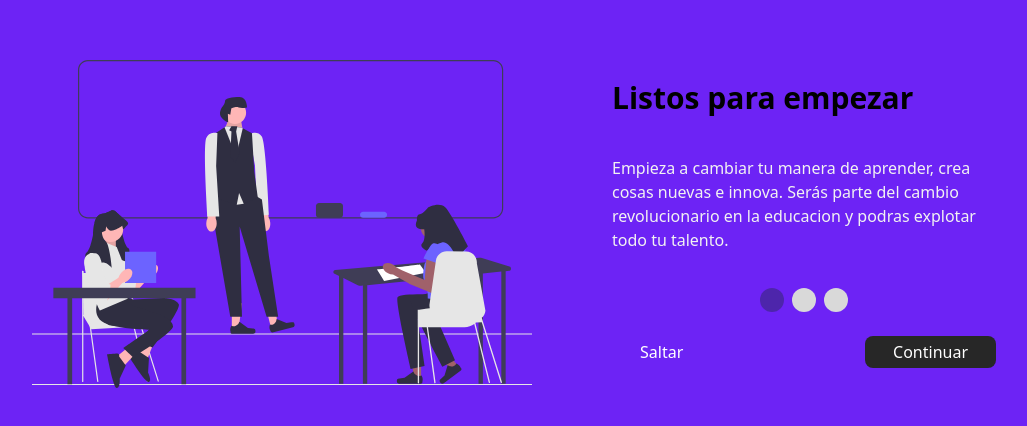
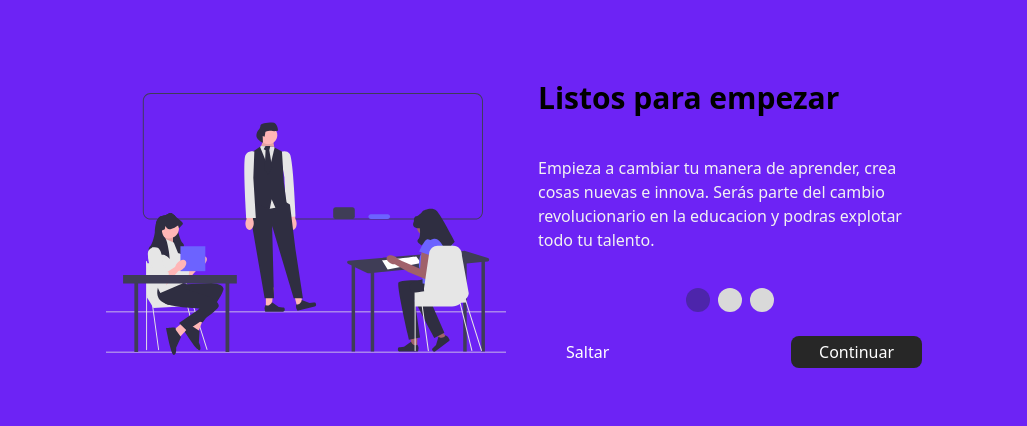
Before and after one commit to No-Country/c13-19-m-java-react-front, a Next.js app: page /pages/carrousel in a window 1280 px wide. Shown: the part 176-602 px from the top of the page, without its empty margins (126-1153 px from the left). Built offline with nearby package versions, Linux system fonts and the light colour scheme; a web font is replaced by a local one.

Commit message:
Update CarrouselCard.tsx
agregamos tipado

```diff
--- a/src/app/components/CarrouselCard.tsx
+++ b/src/app/components/CarrouselCard.tsx
@@ -1,8 +1,20 @@
 import Image from "next/image";
 import "tailwindcss/tailwind.css";
 import "daisyui/dist/full.css";
+import Link from "next/link";
+interface CarrouselCard {
+  source: string;
+  tittle: string;
+  children: string;
+  itemNum: number;
+}
 
-export default function CarrouselCard({ source, tittle, children, itemNum }: any) {
+const CarrouselCard: React.FC<CarrouselCard> = ({
+  source,
+  tittle,
+  children,
+  itemNum
+}) => {
   const numItem = `item${itemNum}`;
 
   const styles = (num: number) => {
@@ -18,14 +30,14 @@ export default function CarrouselCard({ source, tittle, children, itemNum }: any
   return (
     <div
       id={numItem}
-      className="carousel-item w-full flex justify-center gap-20 max-lg:flex-col items-center my-10"
+      className="carousel-item w-full flex justify-center gap-32 max-lg:flex-col items-center my-10 max-2xl:gap-8 "
     >
       <Image
         alt="coming-soon"
         src={source}
         width={800}
         height={400}
-        className="w-[1000px] max-2xl:w-[500px] max-sm:w-[300px] h-auto"
+        className="w-[1000px] max-2xl:w-[400px] max-sm:w-[200px]"
       />
       <div className="flex flex-col align-center justify-center">
         <div className="w-96 flex flex-col max-sm:w-80">
@@ -43,7 +55,7 @@ export default function CarrouselCard({ source, tittle, children, itemNum }: any
           <a href="#item3" className={styles(3)}></a>
         </div>
         <div className="flex justify-between mt-10 max-2xl:mt-4 max-sm:justify-around">
-          <button className=" text-white py-1 px-7 rounded-lg">Saltar</button>
+          <Link href='/pages/introtest' className=" text-white py-1 px-7 rounded-lg">Saltar</Link>
           <a
             href={goTo}
             className="bg-[#272727] text-white py-1 px-7 rounded-lg max-sm:bg-transparent max-sm:border-2 max-sm:py-3 max-sm:rounded-2xl"
@@ -55,3 +67,5 @@ export default function CarrouselCard({ source, tittle, children, itemNum }: any
     </div>
   );
 }
+
+export default CarrouselCard;
```
